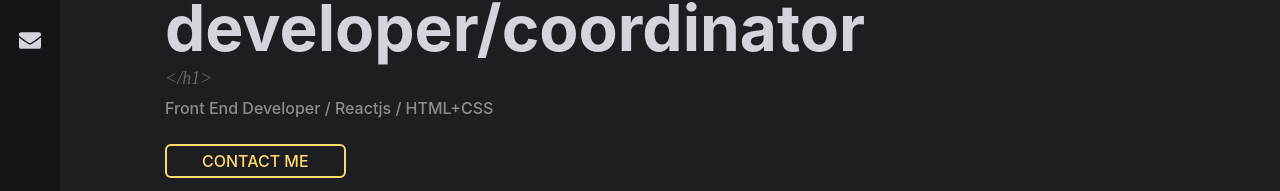
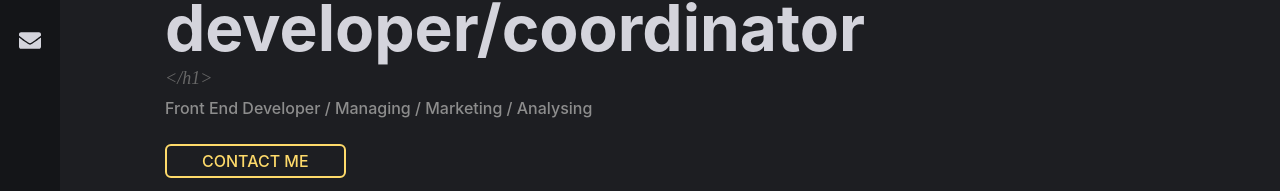
Before and after one commit to Hillzy/portfolio, a React (Create React App) app: page / in a window 1280 px wide. Shown: the part 442-633 px from the top of the page. Built offline with nearby package versions, Linux system fonts and the light colour scheme; a web font is replaced by a local one; what react-google-maps would draw is missing.

Commit message:
Update Home.js

```diff
--- a/src/pages/Home.js
+++ b/src/pages/Home.js
@@ -20,7 +20,7 @@ const Home = props => {
           </h1>
           <Tags tag="h1" type="close" indent={0} />
           <h5 className="home-subHeading">
-            Front End Developer / Reactjs / HTML+CSS
+            Front End Developer / Managing / Marketing / Analysing
           </h5>
           <Link to="/contact" className="home-cta">
             Contact me
```
